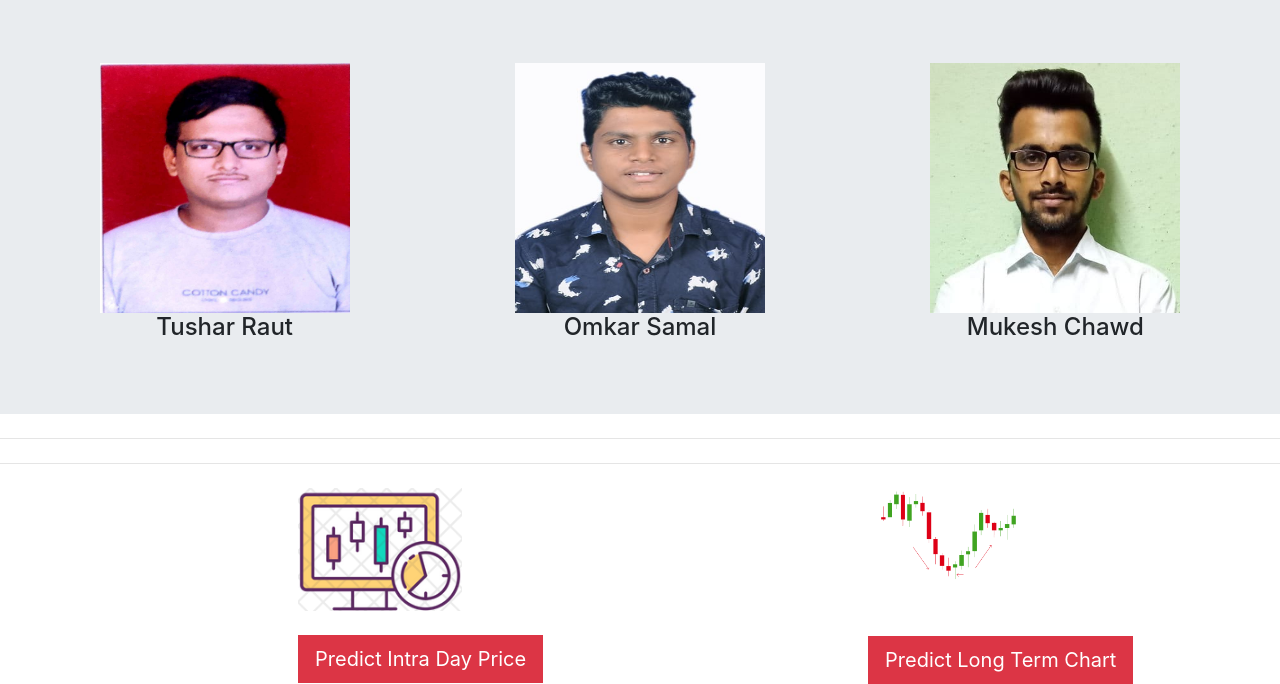
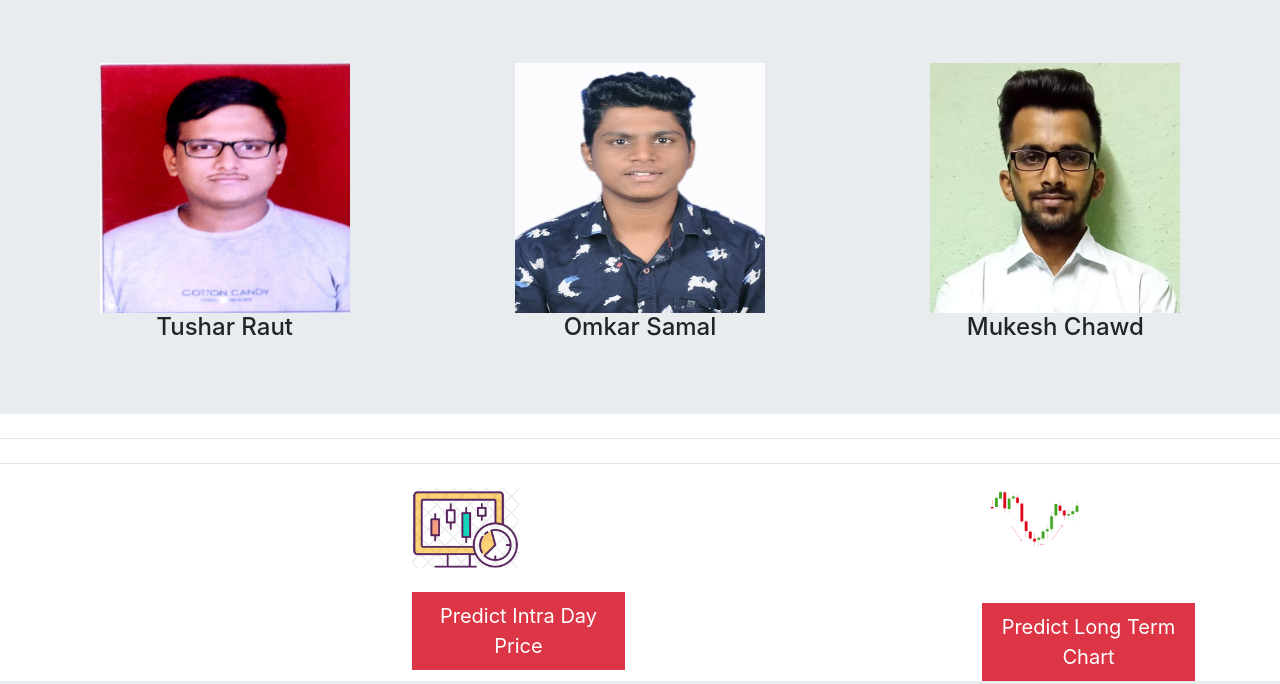
Before and after one commit to Aklant-sahu/Stock--project, a Flask app: page / in a window 1280 px wide. Shown: the part 1473-2157 px from the top of the page. Run offline with Flask 3, Linux system fonts and the light colour scheme; some libraries are stand-ins or nearby versions.

Commit message:
Done By Aditya updated GUI

```diff
--- a/templates/index.html
+++ b/templates/index.html
@@ -24,10 +24,10 @@
 
 }
 .col-lg-6{
-  padding-left: 20%;
+  padding-left: 30%;
 }
 .jumbotron{
-  margin-bottom: 0px;
+  margin-bottom: 1px;
 }
 .mg1{
   margin:20px;
```
